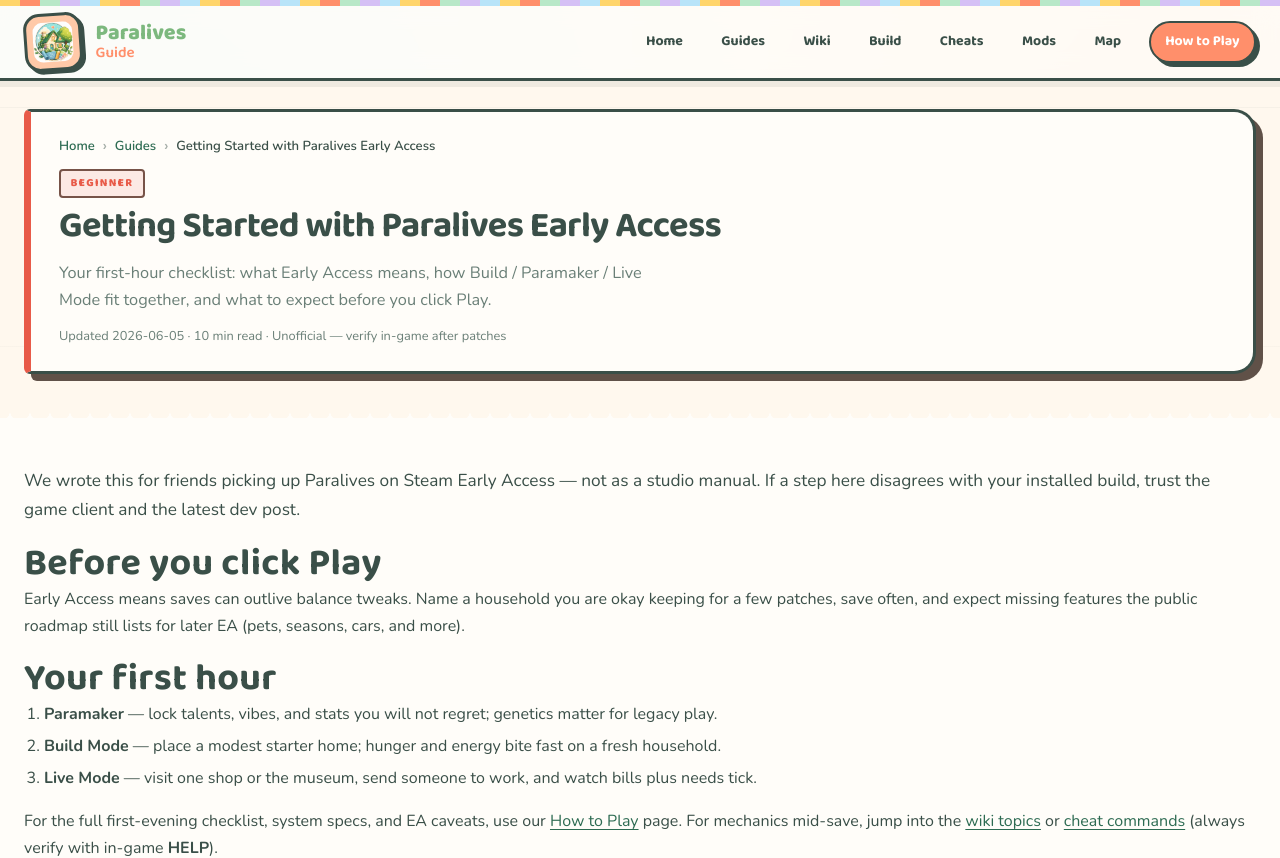
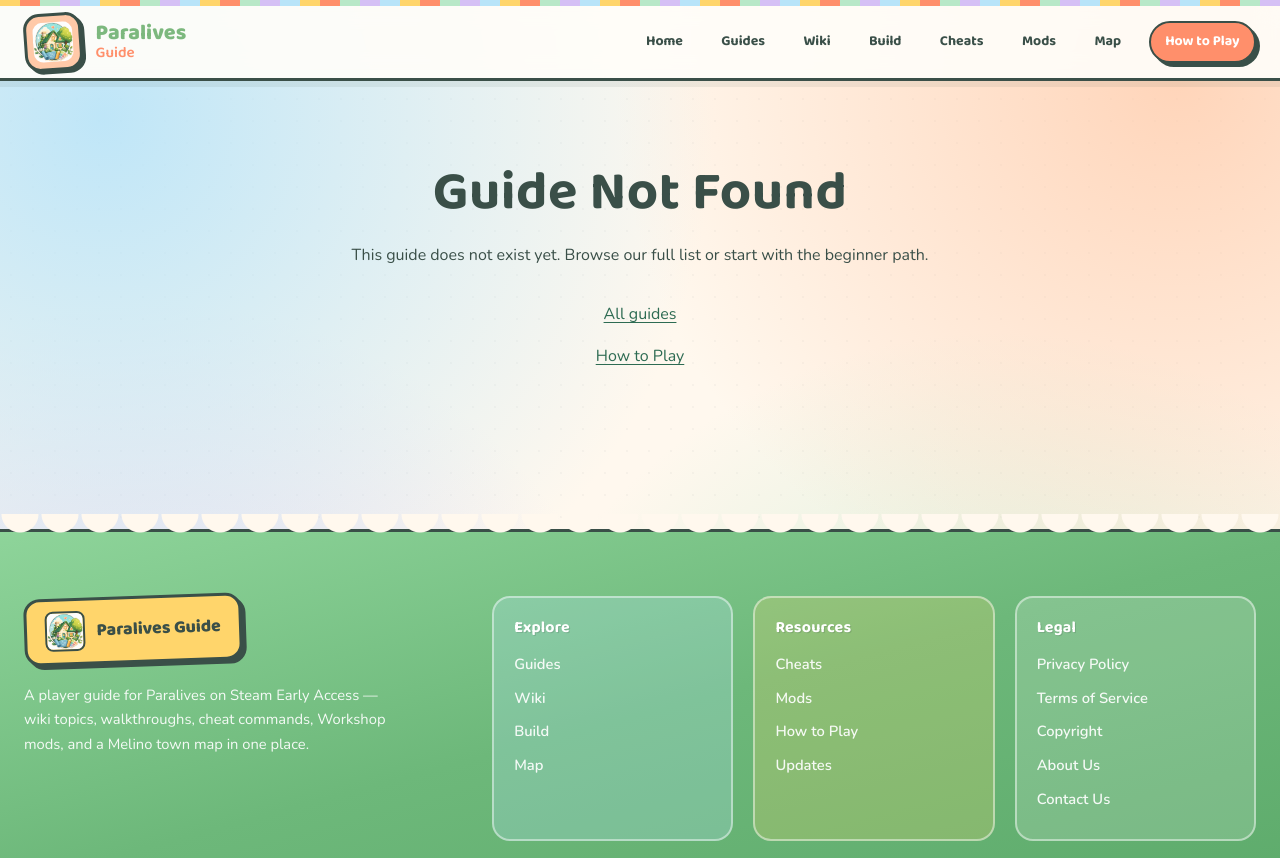
Before and after one commit to wyong32/ParalivesGuide, a Vue app in the folder paralives-web/: page /guides/getting-started in a window 1280 px wide. Shown: the top 858 px of the page. Built offline with nearby package versions, Linux system fonts and the light colour scheme.

Commit message:
修改指南

```diff
--- a/paralives-web/src/data/guides.js
+++ b/paralives-web/src/data/guides.js
@@ -2,49 +2,49 @@
  * 指南数据 — 玩家视角撰写；seo 字段供详情页 TDK 使用
  */
 const guidesData = [
-  {
-    id: 1,
-    title: 'Getting Started with Paralives Early Access',
-    description:
-      'Your first-hour checklist: what Early Access means, how Build / Paramaker / Live Mode fit together, and what to expect before you click Play.',
-    tags: ['Beginner', 'Early Access', 'Basics'],
-    publishDate: '2026-06-05',
-    readTime: '10 min read',
-    imageUrl: '/images/guides/guide01.webp',
-    imageAlt: 'Getting started with Paralives Early Access — beginner guide cover',
-    seo: {
-      title: 'Paralives Getting Started — Early Access Guide for Steam',
-      description:
-        'Paralives getting-started guide: three modes, first-hour checklist, realistic Early Access expectations, and wiki links — start your Melino save on Steam today.',
-      keywords:
-        'Paralives getting started, Paralives Guides, Paralives beginner, Paralives game, Early Access, Steam, Paramaker, Live Mode',
-    },
-    addressBar: 'getting-started',
-    isHome: true,
-    detailsHtml: `
-      <p class="guide-lead">
-        We wrote this for friends picking up Paralives on Steam Early Access — not as a studio manual.
-        If a step here disagrees with your installed build, trust the game client and the latest dev post.
-      </p>
-      <h2>Before you click Play</h2>
-      <p>
-        Early Access means saves can outlive balance tweaks. Name a household you are okay keeping for a
-        few patches, save often, and expect missing features the public roadmap still lists for later EA
-        (pets, seasons, cars, and more).
-      </p>
-      <h2>Your first hour</h2>
-      <ol>
-        <li><strong>Paramaker</strong> — lock talents, vibes, and stats you will not regret; genetics matter for legacy play.</li>
-        <li><strong>Build Mode</strong> — place a modest starter home; hunger and energy bite fast on a fresh household.</li>
-        <li><strong>Live Mode</strong> — visit one shop or the museum, send someone to work, and watch bills plus needs tick.</li>
-      </ol>
-      <p>
-        For the full first-evening checklist, system specs, and EA caveats, use our
-        <a href="/how-to-play">How to Play</a> page. For mechanics mid-save, jump into the
-        <a href="/wiki">wiki topics</a> or <a href="/cheats">cheat commands</a> (always verify with in-game <strong>HELP</strong>).
-      </p>
-    `,
-  },
+  // {
+  //   id: 1,
+  //   title: 'Getting Started with Paralives Early Access',
+  //   description:
+  //     'Your first-hour checklist: what Early Access means, how Build / Paramaker / Live Mode fit together, and what to expect before you click Play.',
+  //   tags: ['Beginner', 'Early Access', 'Basics'],
+  //   publishDate: '2026-06-05',
+  //   readTime: '10 min read',
+  //   imageUrl: '/images/guides/guide01.webp',
+  //   imageAlt: 'Getting started with Paralives Early Access — beginner guide cover',
+  //   seo: {
+  //     title: 'Paralives Getting Started — Early Access Guide for Steam',
+  //     description:
+  //       'Paralives getting-started guide: three modes, first-hour checklist, realistic Early Access expectations, and wiki links — start your Melino save on Steam today.',
+  //     keywords:
+  //       'Paralives getting started, Paralives Guides, Paralives beginner, Paralives game, Early Access, Steam, Paramaker, Live Mode',
+  //   },
+  //   addressBar: 'getting-started',
+  //   isHome: true,
+  //   detailsHtml: `
+  //     <p class="guide-lead">
+  //       We wrote this for friends picking up Paralives on Steam Early Access — not as a studio manual.
+  //       If a step here disagrees with your installed build, trust the game client and the latest dev post.
+  //     </p>
+  //     <h2>Before you click Play</h2>
+  //     <p>
+  //       Early Access means saves can outlive balance tweaks. Name a household you are okay keeping for a
+  //       few patches, save often, and expect missing features the public roadmap still lists for later EA
+  //       (pets, seasons, cars, and more).
+  //     </p>
+  //     <h2>Your first hour</h2>
+  //     <ol>
+  //       <li><strong>Paramaker</strong> — lock talents, vibes, and stats you will not regret; genetics matter for legacy play.</li>
+  //       <li><strong>Build Mode</strong> — place a modest starter home; hunger and energy bite fast on a fresh household.</li>
+  //       <li><strong>Live Mode</strong> — visit one shop or the museum, send someone to work, and watch bills plus needs tick.</li>
+  //     </ol>
+  //     <p>
+  //       For the full first-evening checklist, system specs, and EA caveats, use our
+  //       <a href="/how-to-play">How to Play</a> page. For mechanics mid-save, jump into the
+  //       <a href="/wiki">wiki topics</a> or <a href="/cheats">cheat commands</a> (always verify with in-game <strong>HELP</strong>).
+  //     </p>
+  //   `,
+  // },
 ]
 
 export default guidesData
```
Also changed, not shown: 1 other file (tests, documents, lock files or other folders).
